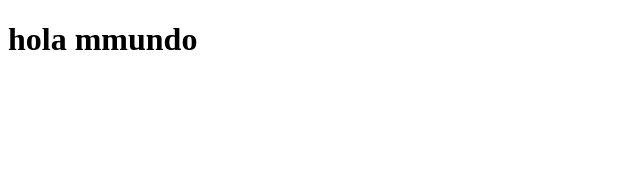
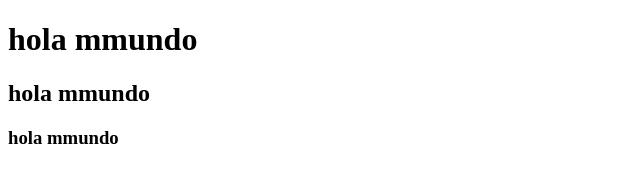
Before and after one commit to willrivery/grupo1, a plain HTML site: page index.html in a window 1280 px wide. Shown: the whole page, without its empty margins (0-640 px from the left). Drawn offline with Linux system fonts and the light colour scheme.

Commit message:
corregido

```diff
--- a/index.html
+++ b/index.html
@@ -7,5 +7,7 @@
 </head>
 <body>
     <h1>hola mmundo</h1>
+    <h2>hola mmundo</h2>
+    <h3>hola mmundo</h3>
 </body>
 </html>
```
